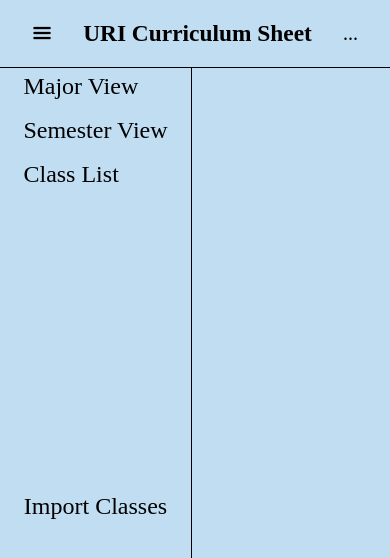
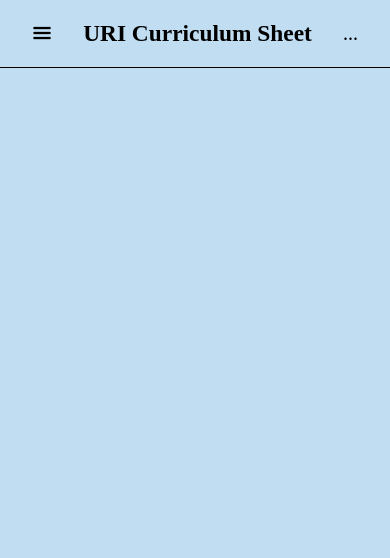
Before and after one commit to A-Teh/Curriculum-Sheet-App, a React (Vite) app: page / in a window 390 px wide. Shown: the top 558 px of the page. Built offline with nearby package versions, Linux system fonts and the light colour scheme.

Commit message:
Fix mobile sidebar issue

```diff
--- a/package.json
+++ b/package.json
@@ -1,6 +1,6 @@
 {
   "name": "curriculum-sheet-app-1.0",
-  "homepage": "https://A-Teh.github.io/Curriculum-Sheet-App/",
+  "homepage": "https://a-teh.github.io/Curriculum-Sheet-App/",
   "private": true,
   "version": "0.0.0",
   "type": "module",
--- a/src/App.jsx
+++ b/src/App.jsx
@@ -4,12 +4,12 @@ import React, {useState, useEffect} from "react"
 
 function App() {
 
-  const [sidebarOpen, setSidebarOpen] = useState(true);
+  const [sidebarOpen, setSidebarOpen] = useState(window.innerWidth > 500);
 
     function toggleSidebar(){
         if(window.innerWidth <= 500){
             setSidebarOpen(!sidebarOpen);
-            console.log("toogle: " + sidebarOpen);
+            console.log("toggle: " + sidebarOpen);
         }
     }
 
```
